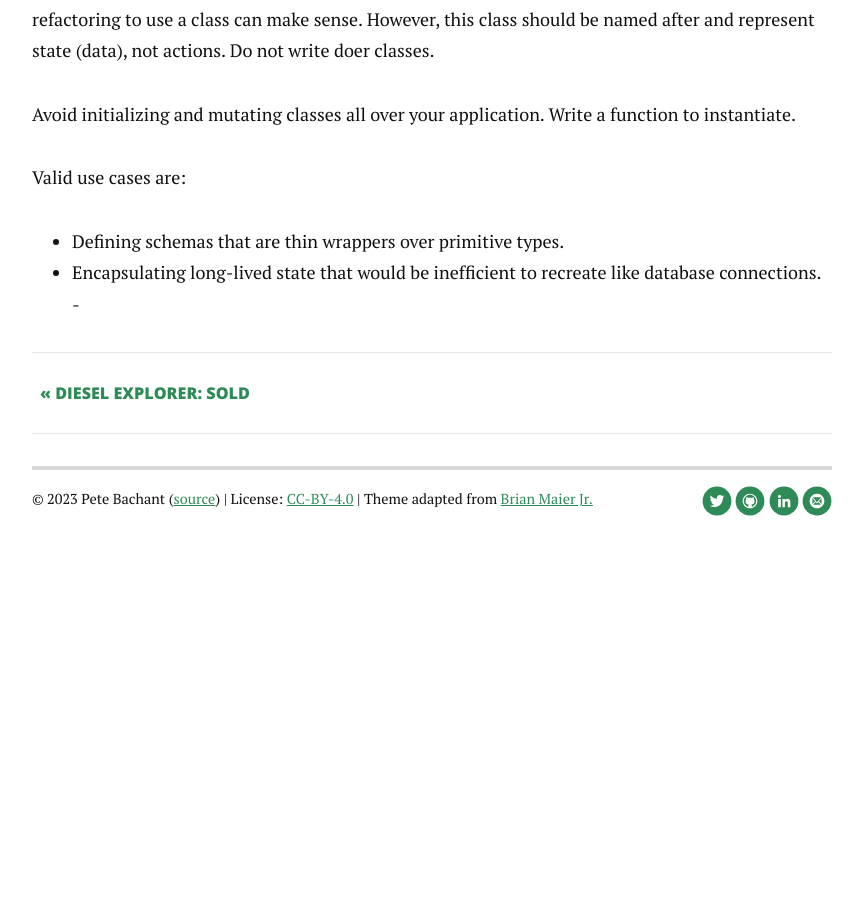
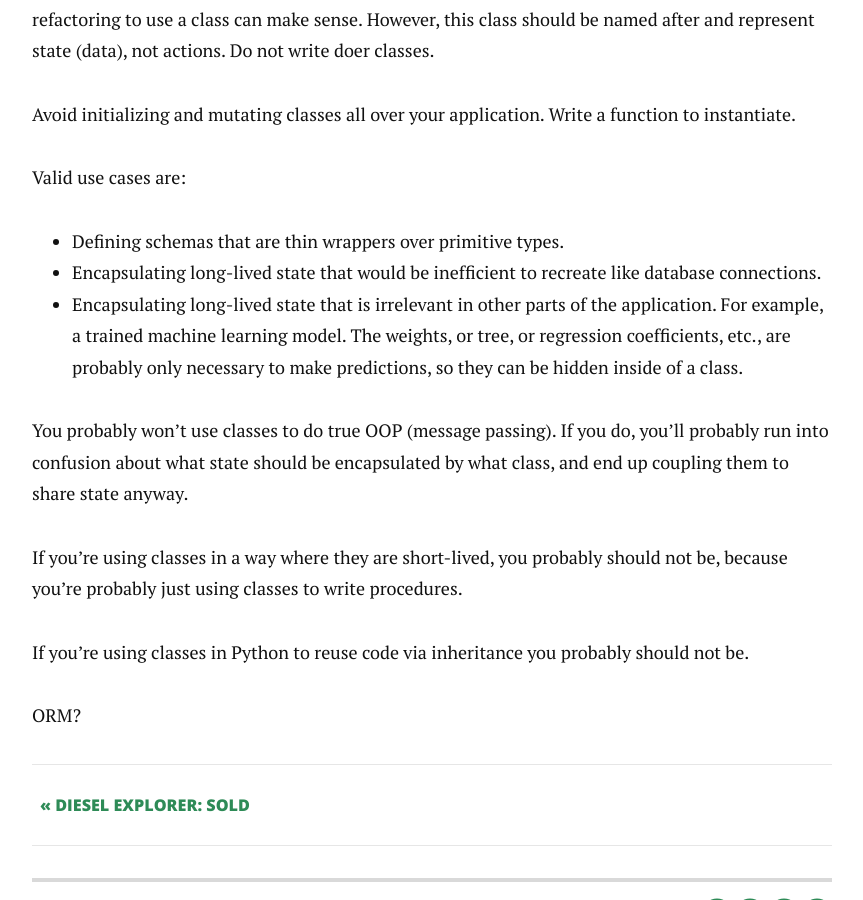
Before and after one commit to petebachant/petebachant.github.io, a Jekyll site: the page built from _posts/2023-07-22-when-and-why-classes.markdown, in a window 1280 px wide and 900 px high, scrolled down 6253 px. Shown: the whole window, without its empty margins (208-1071 px from the left). Built offline with Jekyll 4.4.1, drawn with Linux system fonts in a browser that asks for light colours; nearby versions of some CDN libraries; comment, search, counter and statistics services are not loaded; before the commit the page ends 6856 px from its top, so only the background shows below that.

Commit message:
Add some notes

```diff
--- a/_posts/2023-07-22-when-and-why-classes.markdown
+++ b/_posts/2023-07-22-when-and-why-classes.markdown
@@ -237,4 +237,23 @@ Valid use cases are:
 - Defining schemas that are thin wrappers over primitive types.
 - Encapsulating long-lived state that would be inefficient to recreate like
   database connections.
--
+- Encapsulating long-lived state that is irrelevant in other parts of the
+  application.
+  For example, a trained machine learning model.
+  The weights, or tree, or regression coefficients, etc.,
+  are probably only necessary to make predictions,
+  so they can be hidden inside of a class.
+
+You probably won't use classes to do true OOP (message passing).
+If you do, you'll probably run into confusion about what state should be
+encapsulated by what class,
+and end up coupling them to share state anyway.
+
+If you're using classes in a way where they are short-lived,
+you probably should not be,
+because you're probably just using classes to write procedures.
+
+If you're using classes in Python to reuse code via inheritance you
+probably should not be.
+
+ORM?
```
